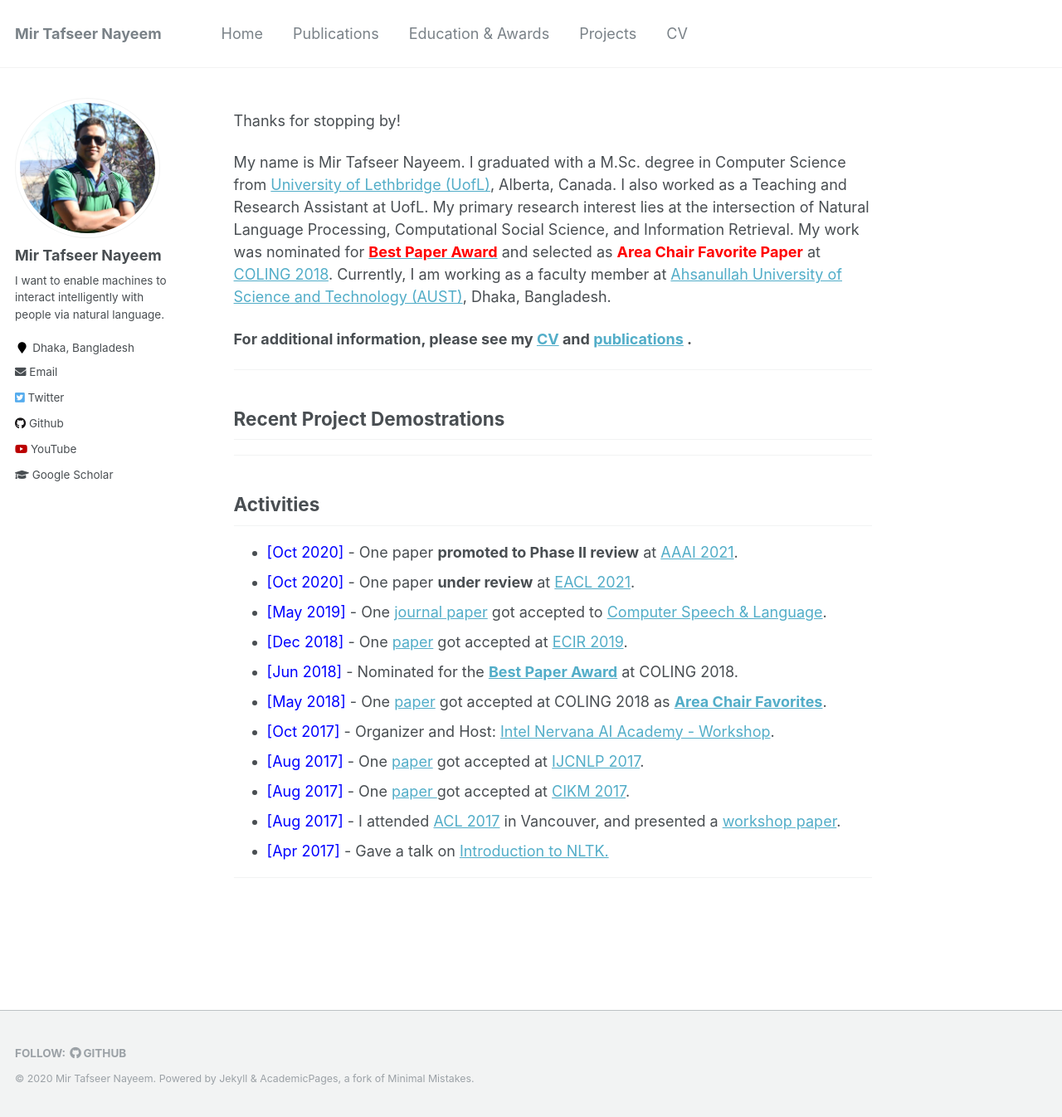
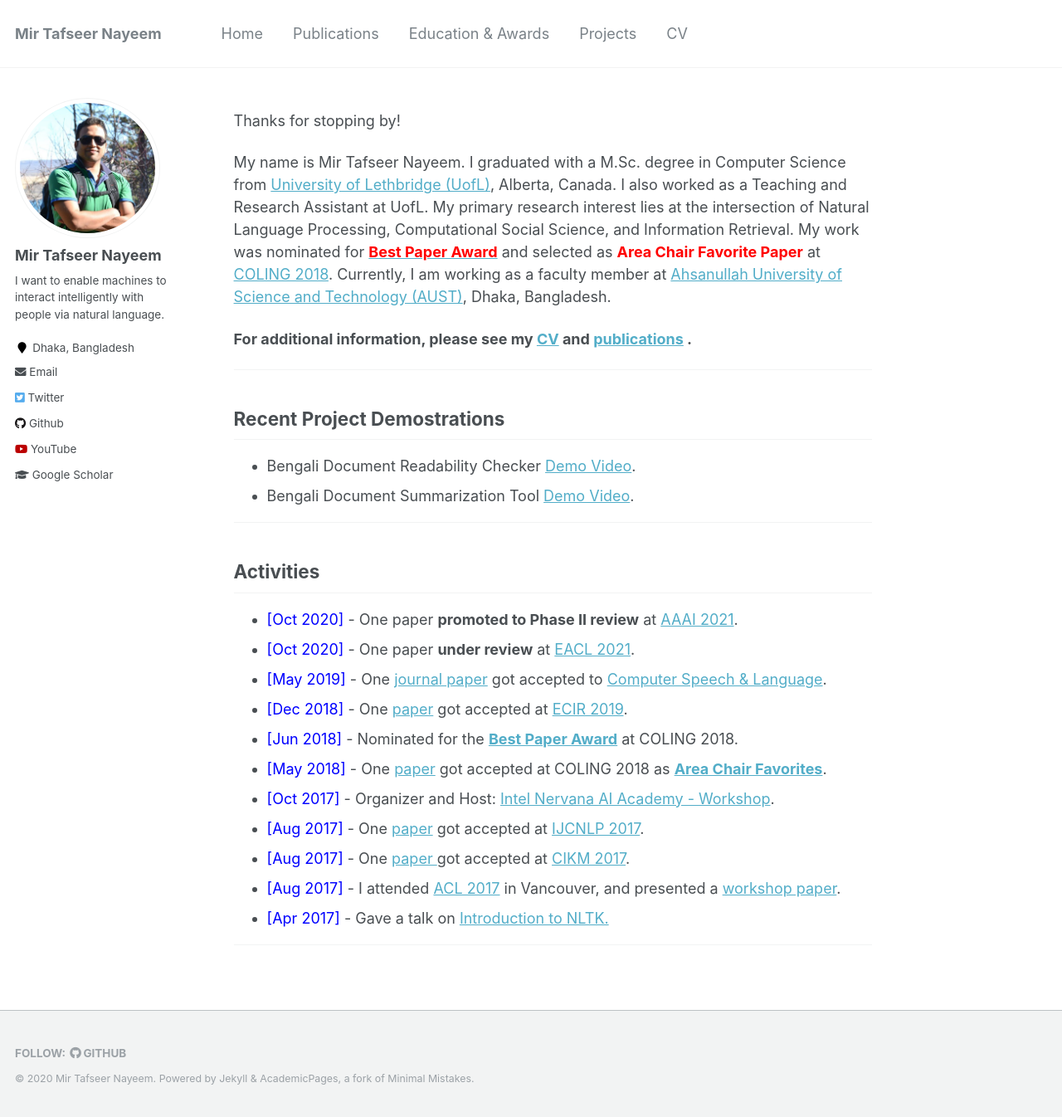
Before and after one commit to sujan-sarker/sujan-sarker.github.io, a Jekyll site: the page built from _pages/about.md, in a window 1280 px wide and 1346 px high. Shown: the whole window at 83% size. Built offline with Jekyll 4.4.1, drawn with Linux system fonts in a browser that asks for light colours.

Commit message:
Update about.md

```diff
--- a/_pages/about.md
+++ b/_pages/about.md
@@ -17,6 +17,9 @@ My name is Mir Tafseer Nayeem. I graduated with a M.Sc. degree in Computer Scien
 -----------
 
 ## Recent Project Demostrations
+
+* Bengali Document Readability Checker [Demo Video](https://youtu.be/U05Pf9Y4tCQ).
+* Bengali Document Summarization Tool [Demo Video](https://youtu.be/LrnskktiXcg).
 
 
 
```
